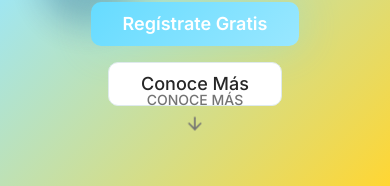
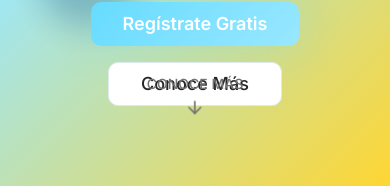
Before and after one commit to magnomarketing/frecuencia44-landing-page, a React (Vite) app: page / in a window 390 px wide. Shown: the part 658-844 px from the top of the page. Built offline with nearby package versions, Linux system fonts and the light colour scheme.

Commit message:
Fix overlapping elements
Adjusted element to prevent overlap with other components.

```diff
--- a/src/components/HeroSection.tsx
+++ b/src/components/HeroSection.tsx
@@ -59,8 +59,8 @@ const HeroSection = () => {
         </div>
 
         {/* Scroll Indicator */}
-        <div className="absolute bottom-8 left-1/2 transform -translate-x-1/2">
-          <div className="flex flex-col items-center space-y-2 text-muted-foreground">
+        <div className="absolute bottom-12 md:bottom-8 left-1/2 transform -translate-x-1/2">
+          <div className="flex flex-col items-center space-y-2 text-muted-foreground mt-8">
             <span className="text-sm font-medium">CONOCE MÁS</span>
             <ArrowDown size={20} className="animate-bounce" />
           </div>
```
